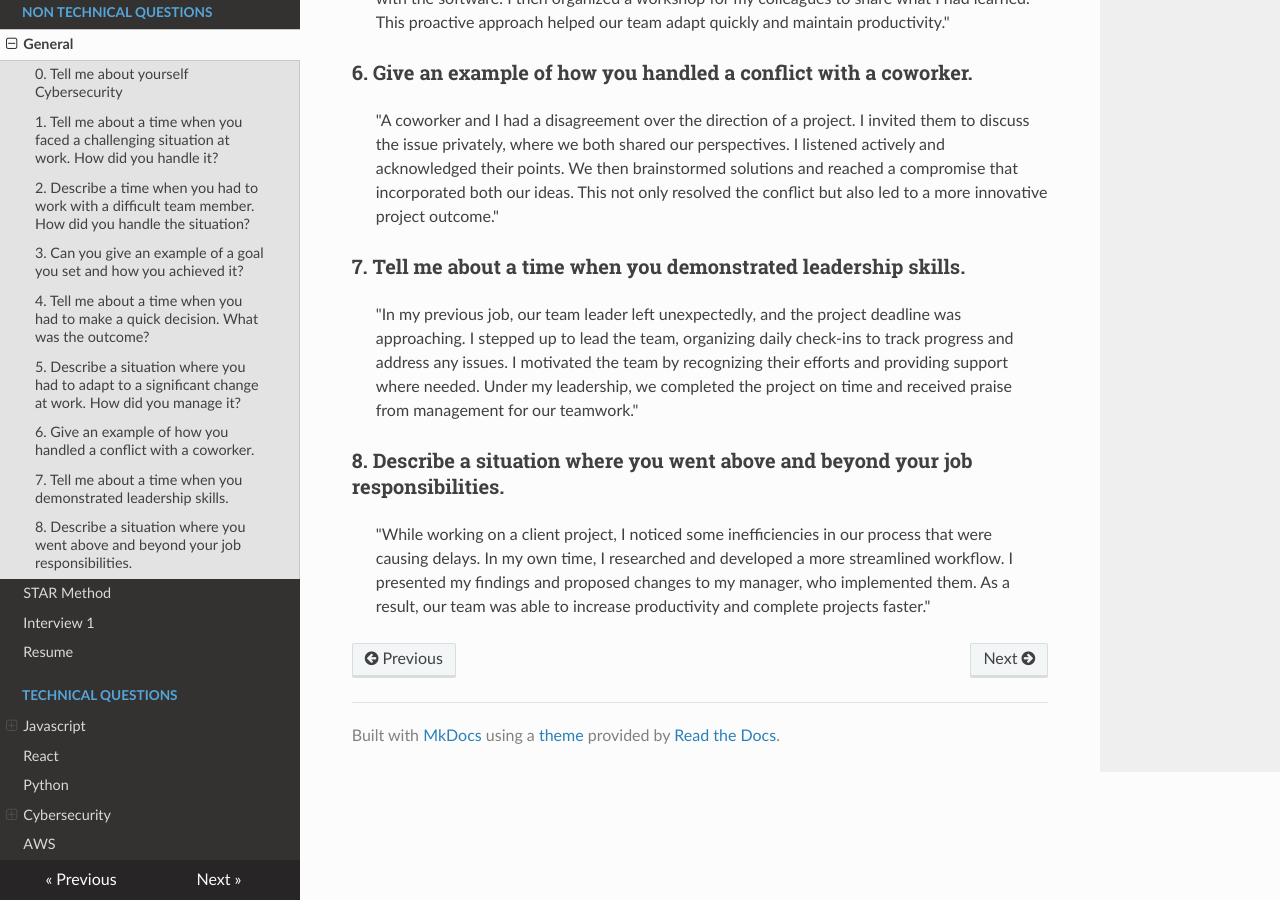
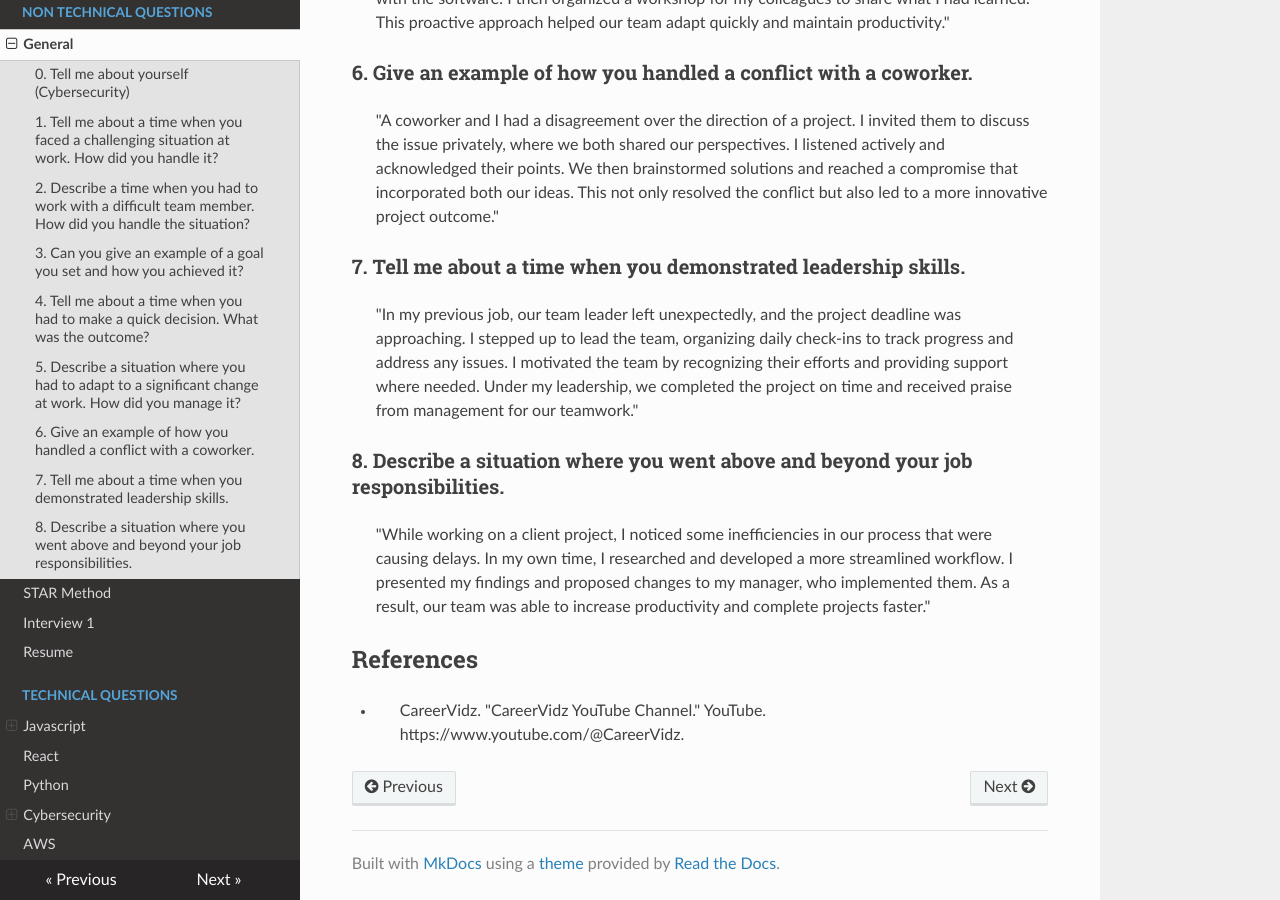
Before and after one commit to hcoco1/Interview-Prep-Hub, an MkDocs documentation site: the page built from docs/questions.md, in a window 1280 px wide and 900 px high, scrolled down 1580 px. Built offline with MkDocs 1.6.1, drawn with Linux system fonts in a browser that asks for light colours; nearby versions of some CDN libraries; some of the changed text lies outside the part shown.

Commit message:
refences added

```diff
--- a/docs/questions.md
+++ b/docs/questions.md
@@ -1,6 +1,6 @@
 ## Common Behavioral Interview Questions
 
-### 0. **Tell me about yourself Cybersecurity**
+### 0. **Tell me about yourself (Cybersecurity)**
 
 >"I am a confident, fast-working, and attentive team worker who has the necessary skills to keep your organization safe from cyber-attacks and put systems that minimize risk while protecting your assets.
 
@@ -40,3 +40,7 @@
 
 ### 8. **Describe a situation where you went above and beyond your job responsibilities.**
 >"While working on a client project, I noticed some inefficiencies in our process that were causing delays. In my own time, I researched and developed a more streamlined workflow. I presented my findings and proposed changes to my manager, who implemented them. As a result, our team was able to increase productivity and complete projects faster."
+
+## References
+
+ - >CareerVidz. "CareerVidz YouTube Channel." YouTube. https://www.youtube.com/@CareerVidz.
```
Also changed, not shown: docs/interview.md (+5 -0 lines), docs/resume.md (+6 -0 lines), docs/star.md (+9 -2 lines).
